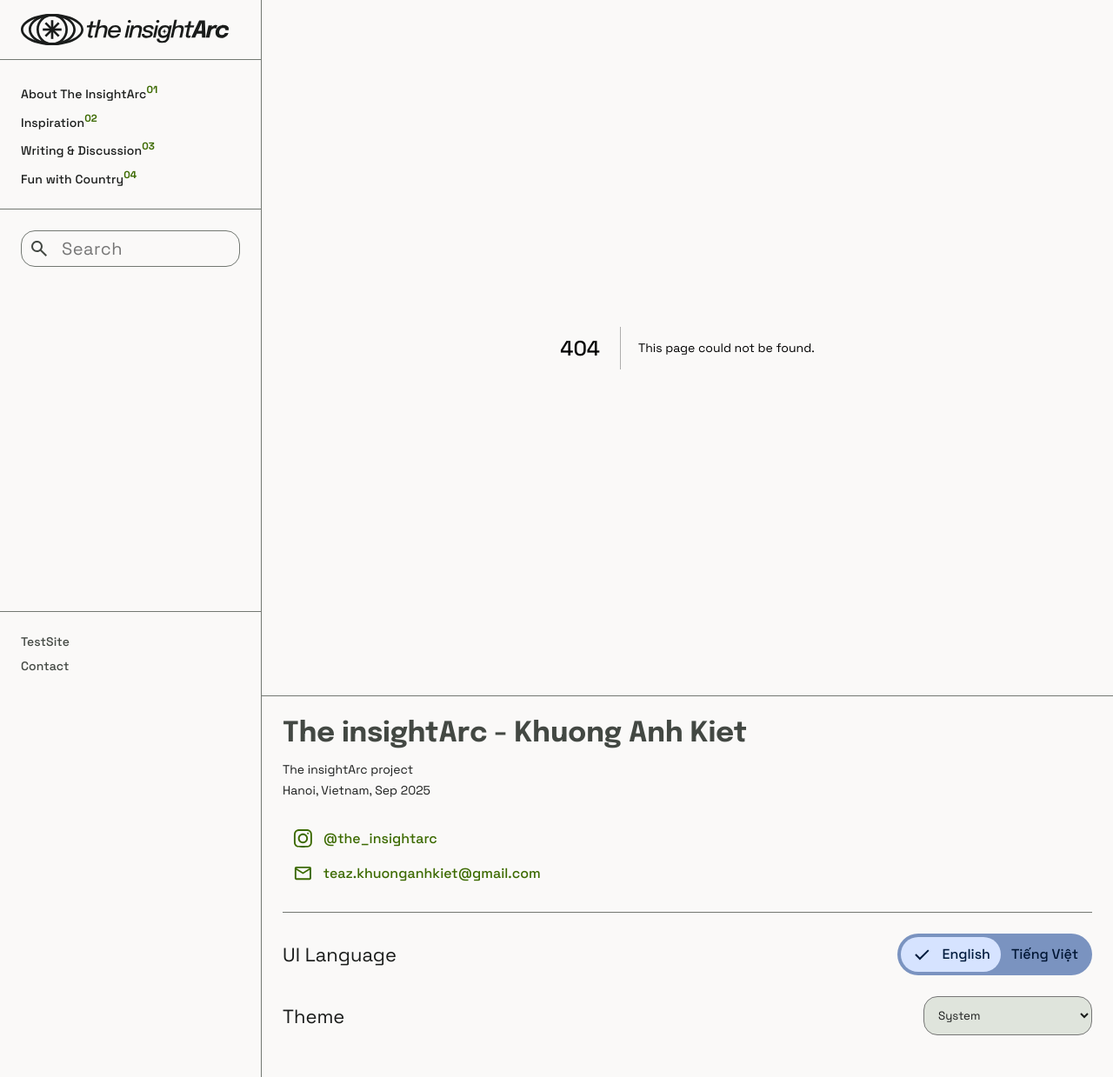
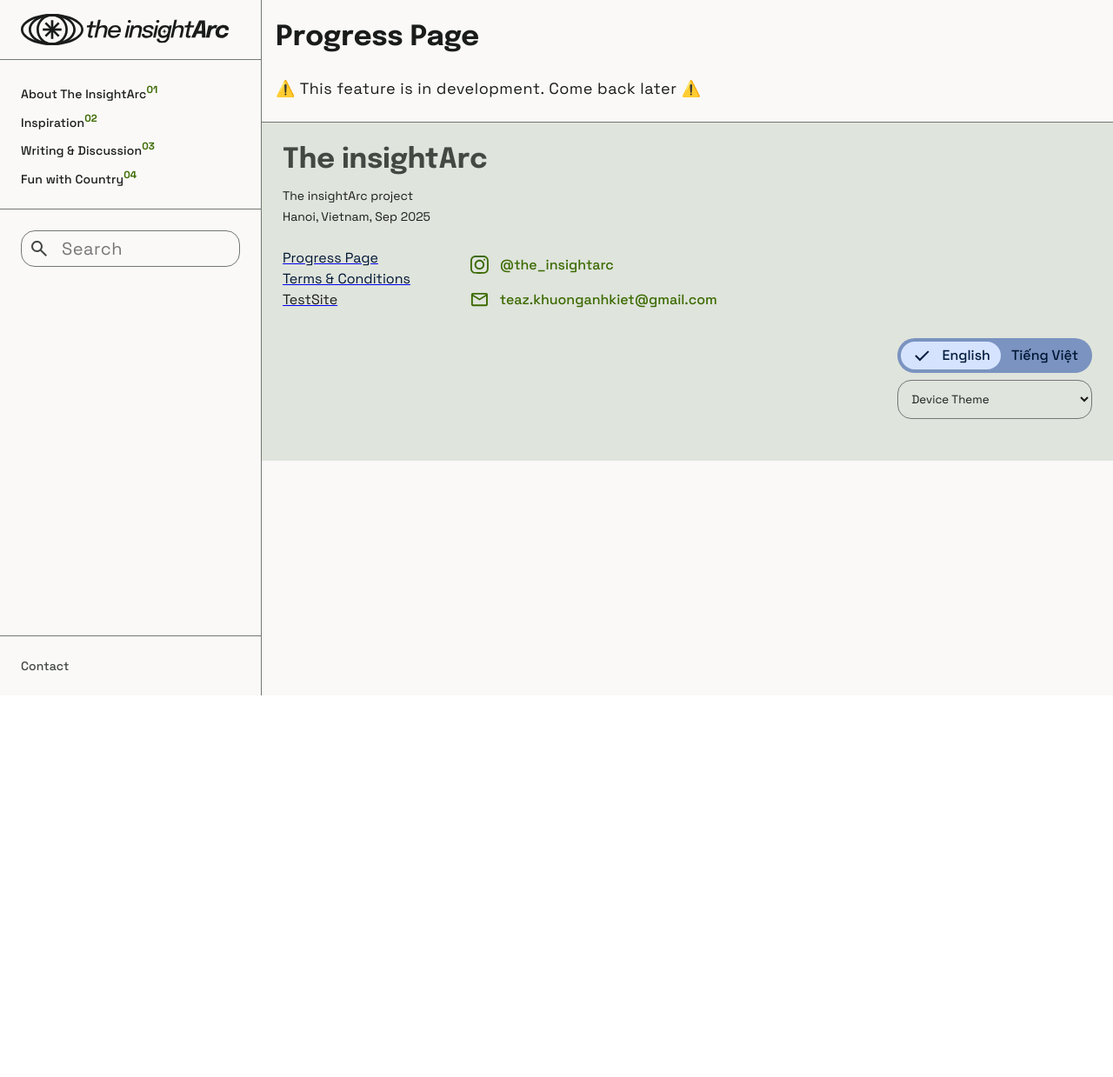
Before and after one commit to TeazTheHano/theInsightArcNextJS, a Next.js app: page /progressPage in a window 1280 px wide. Before the commit this address had no page. Shown: the whole page at 87% size. After the commit the page ends 800 px from the top, so only its background shows below. Built offline with nearby package versions, Linux system fonts and the light colour scheme.

Commit message:
update footer

```diff
--- /dev/null
+++ b/app/progressPage/page.tsx
@@ -0,0 +1,20 @@
+'use client'
+
+import { DivFlexColumn } from '@/components/LayoutDiv/LayoutDiv'
+import { TextBodyLarge, TextHeadlineLarge } from '@/components/TextBox/textBox'
+import React from 'react'
+import { useTranslation } from 'react-i18next'
+
+export default function page() {
+    const { t: t_common } = useTranslation('common')
+    const { t: t_toast } = useTranslation('toast')
+    return (
+        <DivFlexColumn style={{
+            gap: 'var(--Spacing-Spacing-M, 24px)',
+            padding: 'var(--Spacing-Spacing-M, 24px) var(--Spacing-Spacing-S, 16px)'
+        }}>
+            <TextHeadlineLarge children={t_common('progress-page')} />
+            <TextBodyLarge>⚠️ {t_toast('info.inDevelopment')} ⚠️</TextBodyLarge>
+        </DivFlexColumn>
+    )
+}
--- a/components/HeaderAndFooter/Footer.tsx
+++ b/components/HeaderAndFooter/Footer.tsx
@@ -3,19 +3,20 @@
 import { useCallback, memo } from 'react';
 import ButtonDefault from '../Button/Button';
 import { useTheme, type Theme } from '../../hooks/useTheme';
-import { TextBodySmall, TextHeadlineLarge, TextTitleLarge } from '../TextBox/textBox';
-import { DivFlexColumn, DivFlexRowSpaceBetweenCenter } from '../LayoutDiv/LayoutDiv';
+import { TextBodyLarge, TextBodySmall, TextHeadlineLarge, TextTitleLarge, TextTitleMedium } from '../TextBox/textBox';
+import { DivFlexColumn, DivFlexRow, DivFlexRowCenter, DivFlexRowSpaceBetween, DivFlexRowSpaceBetweenCenter } from '../LayoutDiv/LayoutDiv';
 import { useTranslation } from 'react-i18next';
 import i18n from '../../i18n';
 import SegmentedButton from '../Button/SegmentedButton';
 import Divider from '../Divider/Divider';
+import Link from 'next/link';
 
 const THEME_OPTIONS = [
-    { value: 'light', label: 'Light' },
-    { value: 'dark', label: 'Dark' },
+    { value: 'light', label: 'Light Theme' },
+    { value: 'dark', label: 'Dark Theme' },
     { value: 'light-medium-contrast', label: 'Light Medium Contrast' },
     { value: 'light-high-contrast', label: 'Light High Contrast' },
-    { value: 'system', label: 'System' },
+    { value: 'system', label: 'Device Theme' },
 ] as const;
 
 const LANGUAGE_OPTIONS = [
@@ -52,16 +53,32 @@ const Footer = memo(() => {
                 alignItems: 'flex-start',
                 gap: 'var(--Spacing-Spacing-M, 24px)',
                 alignSelf: 'stretch',
+                backgroundColor: 'var(--Schemes-Surface-Variant)',
             }}
         >
             <DivFlexColumn style={{ gap: 'var(--Spacing-Spacing-XXS, 8px)' }}>
                 <TextHeadlineLarge
-                    children='The insightArc - Khuong Anh Kiet'
+                    children='The insightArc'
                     color='var(--Schemes-On-Surface-Variant, #434843)'
                 />
                 <TextBodySmall>
                     {t_common('footer-item-1')}<br />{t_common('footer-item-2')}
                 </TextBodySmall>
+            </DivFlexColumn>
+
+            <DivFlexRow style={{ flexWrap: 'wrap', columnGap: 'var(--Spacing-Spacing-XXL, 32px)', rowGap: 'var(--Spacing-Spacing-M, 24px)' }}>
+
+                <DivFlexColumn >
+                    <Link href="/progressPage" aria-label={t_common('progress-page')} color='var(--Schemes-Tertiary)'>
+                        <TextTitleMedium children={t_common('progress-page')} color='var(--Schemes-Tertiary)' />
+                    </Link>
+                    <Link href="/term" aria-label={t_common('term-page')} color='var(--Schemes-Tertiary)'>
+                        <TextTitleMedium children={t_common('term-page')} color='var(--Schemes-Tertiary)' />
+                    </Link>
+                    <Link href="/test" aria-label={t_common('test-site')} >
+                        <TextTitleMedium children={t_common('test-site')} />
+                    </Link>
+
                 </DivFlexColumn>
 
                 <DivFlexColumn>
@@ -82,22 +99,20 @@ const Footer = memo(() => {
                         onClick={handleEmailClick}
                     />
                 </DivFlexColumn>
+            </DivFlexRow>
 
-            <Divider />
-
-            <DivFlexRowSpaceBetweenCenter style={{ width: '100%' }}>
-                <TextTitleLarge children={t_common('language-ui')} />
+            {/* Language & Themes */}
+            <DivFlexColumn style={{ gap: 'var(--Spacing-Spacing-XXS, 8px)', alignSelf: 'flex-end' }}>
                 <SegmentedButton
                     dataList={LANGUAGE_OPTIONS}
                     onChange={changeLanguage}
                     preSelected={i18n.language}
                     iconOnSelected='check'
+                    compactMode
                 />
-            </DivFlexRowSpaceBetweenCenter>
 
-            <DivFlexRowSpaceBetweenCenter style={{ width: '100%' }}>
-                <label htmlFor="themeSet">
-                    <TextTitleLarge children={t_common('theme')} />
+                <label htmlFor="themeSet" style={{ display: 'none' }}>
+                    <TextBodySmall children={t_common('theme')} />
                 </label>
                 <select
                     id="themeSet"
@@ -117,8 +132,9 @@ const Footer = memo(() => {
                         </option>
                     ))}
                 </select>
-            </DivFlexRowSpaceBetweenCenter>
-        </footer>
+
+            </DivFlexColumn >
+        </footer >
     );
 });
 
--- a/components/NavigationUnit/NavigationUnit.tsx
+++ b/components/NavigationUnit/NavigationUnit.tsx
@@ -261,9 +261,9 @@ const NavigationUnit: React.FC = () => {
                 <Divider className={styles.hideMdSm} />
                 <DivFlexColumn
                     className={[styles.navMenuContainer, styles.hideMdSm].join(' ')}>
-                    <Link href="/test" aria-label={t_common('test-site')} className={styles.navMenuItem}>
+                    {/* <Link href="/test" aria-label={t_common('test-site')} className={styles.navMenuItem}>
                         <TextTitleSmall className={styles.navMenuItemText} color='var(--Schemes-On-Surface-Variant)' children={t_common('test-site')} />
-                    </Link>
+                    </Link> */}
                     <Link href="/contact" aria-label={t_common('contact-page')} className={styles.navMenuItem}>
                         <TextTitleSmall className={styles.navMenuItemText} color='var(--Schemes-On-Surface-Variant)' children={t_common('contact-page')} />
                     </Link>
--- a/public/locales/en-US/common.json
+++ b/public/locales/en-US/common.json
@@ -6,6 +6,8 @@
   "game-page": "Fun with Country",
   "contact-page": "Contact",
   "test-site": "TestSite",
+  "progress-page": "Progress Page",
+  "term-page": "Terms & Conditions",
   "nav-menu": "Navigation Menu",
   "footer-item-1": "The insightArc project",
   "footer-item-2": "Hanoi, Vietnam, Sep 2025",
--- a/public/locales/en-US/toast.json
+++ b/public/locales/en-US/toast.json
@@ -3,7 +3,8 @@
     "save": "Saved successfully",
     "update": "Updated successfully",
     "delete": "Deleted successfully",
-    "publish": "Published"
+    "publish": "Published",
+    "copied": "Copied to clipboard"
   },
   "error": {
     "save": "Unable to save, please try again",
@@ -39,7 +40,7 @@
     "noData": "No data available",
     "noMoreData": "No more data",
     "updating": "Updating...",
-    "inDeveloping": "This feature is in development. Come back later"
+    "inDevelopment": "This feature is in development. Come back later"
   },
   "warning": {
     "unsaved": "You have unsaved changes",
--- a/public/locales/vi-VN/common.json
+++ b/public/locales/vi-VN/common.json
@@ -6,6 +6,8 @@
   "game-page": "Vui cùng Đất Nước",
   "contact-page": "Liên hệ",
   "test-site": "Thử nghiệm",
+  "progress-page": "Trang tiến độ",
+  "term-page": "Điều khoản & Chính sách",
   "nav-menu": "Menu điều hướng",
   "footer-item-1": "Dự án The insightArc.",
   "footer-item-2": "Hà Nội, tháng 9, năm 2025",
```
Also changed, not shown: app/term/page.tsx (added, +20 -0 lines). Lines whose indentation alone changed are shown as unchanged.
